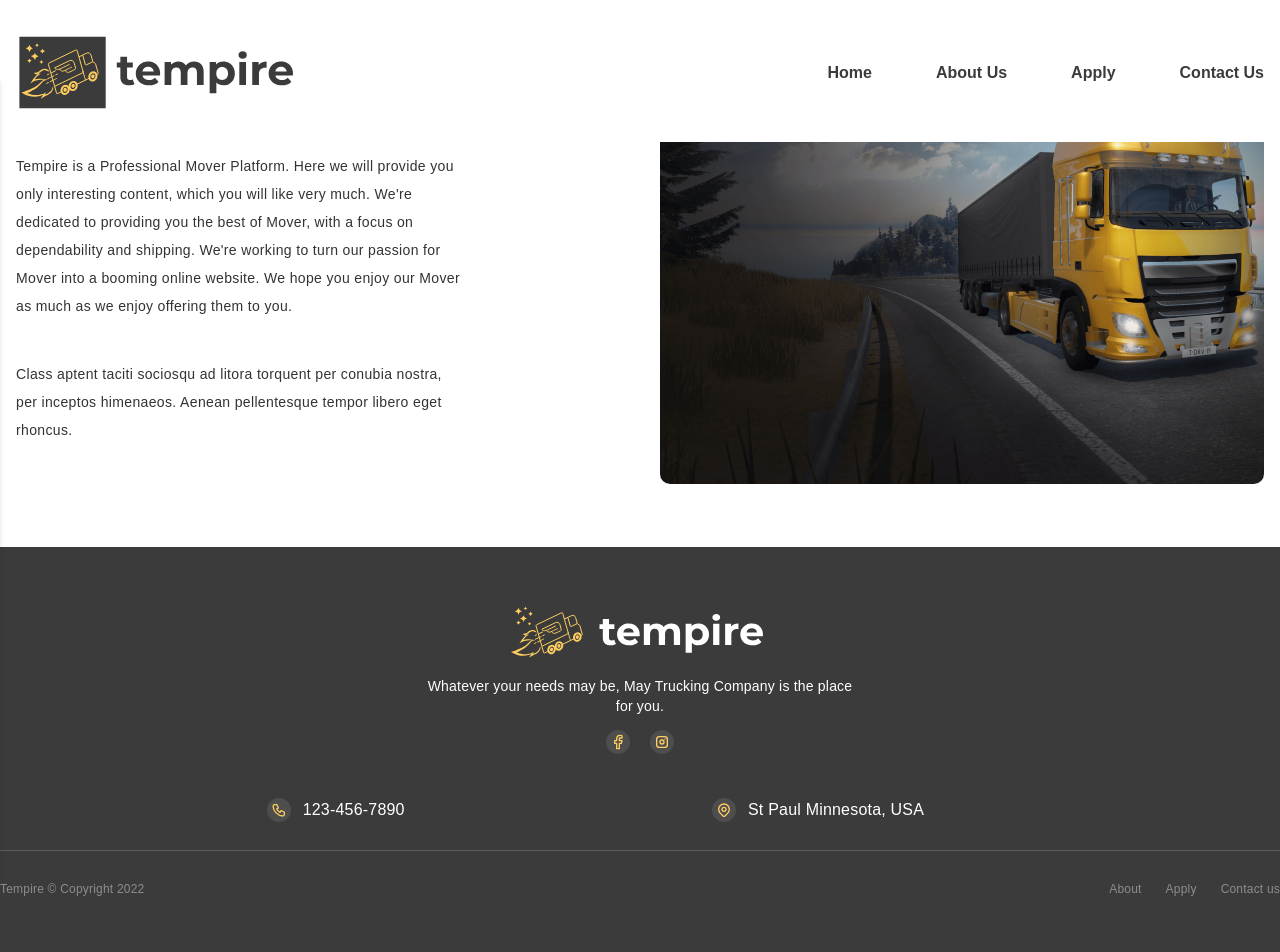
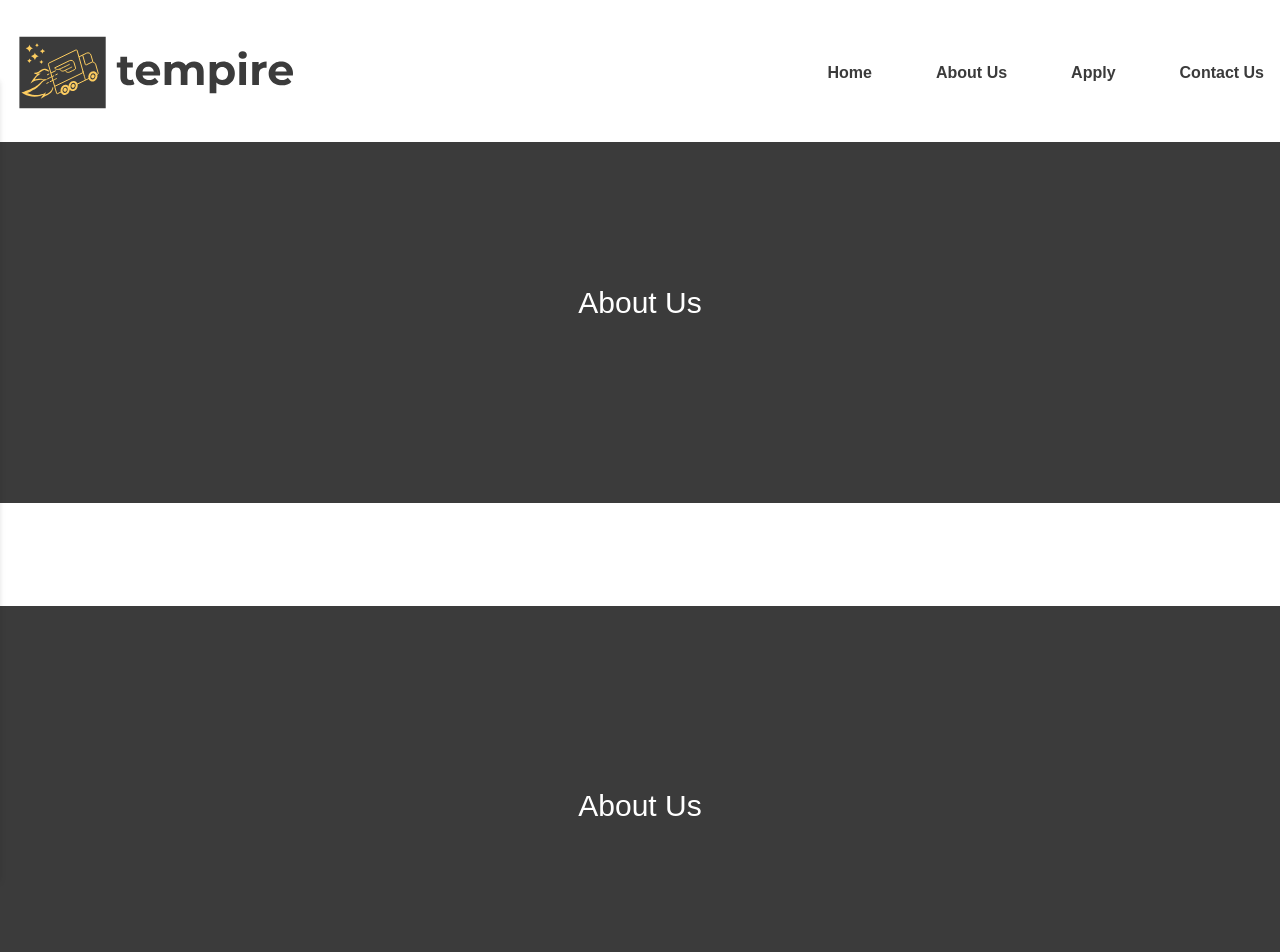
Before and after one commit to mufaqar/tempire, a Next.js app: page /about in a window 1280 px wide. Shown: the top 952 px of the page. Built offline with nearby package versions, Linux system fonts and the light colour scheme.

Commit message:
final code

```diff
--- a/components/About.js
+++ b/components/About.js
@@ -1,10 +1,13 @@
 import Image from 'next/image';
 import React from 'react';
 import AboutImg from '../public/images/main.png';
-import Dots from '../public/images/dot-pattern.svg';
+
+import PageTitle from '../components/pagebanner';
 
 export default function About() {
   return (
+    <>
+      <PageTitle />
       <section
         id="about-us"
         className=" md:pt-[76px] md:pb-[63px] py-[43px] px-4"
@@ -16,17 +19,17 @@ export default function About() {
             </h2>
             <div className="md:w-[80%] w-full">
               <p className="text-sm font-medium leading-[2] tracking-wide text-[#333333] mb-10">
-              Tempire is a Professional Mover Platform. Here we will provide you
-              only interesting content, which you will like very much. We're
-              dedicated to providing you the best of Mover, with a focus on
-              dependability and shipping. We're working to turn our passion for
-              Mover into a booming online website. We hope you enjoy our Mover
-              as much as we enjoy offering them to you.
+                Tempire is a Professional Mover Platform. Here we will provide
+                you only interesting content, which you will like very much.
+                We're dedicated to providing you the best of Mover, with a focus
+                on dependability and shipping. We're working to turn our passion
+                for Mover into a booming online website. We hope you enjoy our
+                Mover as much as we enjoy offering them to you.
               </p>
               <p className="text-sm font-medium leading-[2] tracking-wide text-[#333333] mb-10">
                 Class aptent taciti sociosqu ad litora torquent per conubia
-              nostra, per inceptos himenaeos. Aenean pellentesque tempor libero
-              eget rhoncus.
+                nostra, per inceptos himenaeos. Aenean pellentesque tempor
+                libero eget rhoncus.
               </p>
             </div>
           </div>
@@ -39,5 +42,6 @@ export default function About() {
           </div>
         </div>
       </section>
+    </>
   );
 }
--- /dev/null
+++ b/components/pagebanner.js
@@ -0,0 +1,13 @@
+import React from 'react';
+
+export default function PageTitle({ title }) {
+  return (
+    <>
+      <section className="bg-[#3B3B3B]  ">
+        <div className="flex items-center justify-center container mx-auto  py-16 h-[50vh] mt-[103px]">
+          <h1 className="text-white md:text-3xl">About Us</h1>
+        </div>
+      </section>
+    </>
+  );
+}
--- a/pages/about.js
+++ b/pages/about.js
@@ -1,10 +1,9 @@
 import Header from '../components/header';
-import Stats from '../components/Stats';
+
 import About from '../components/About';
 
-import FAQs from '../components/Faqs';
 import Footer from '../components/footer';
-import Slider from '../components/Hero_Slider';
+import PageTitle from '../components/pagebanner';
 import Head from 'next/head';
 
 export default function Home() {
@@ -15,6 +14,7 @@ export default function Home() {
         <meta name="viewport" content="initial-scale=1.0, width=device-width" />
       </Head>
       <Header />
+      <PageTitle title="About Tempire" />
 
       <About />
 
--- a/pages/apply.js
+++ b/pages/apply.js
@@ -1,10 +1,8 @@
 import Header from '../components/header';
-import Stats from '../components/Stats';
-import About from '../components/About';
 
 import FAQs from '../components/Faqs';
 import Footer from '../components/footer';
-import Slider from '../components/Hero_Slider';
+import PageTitle from '../components/pagebanner';
 import Head from 'next/head';
 
 export default function Home() {
@@ -15,6 +13,7 @@ export default function Home() {
         <meta name="viewport" content="initial-scale=1.0, width=device-width" />
       </Head>
       <Header />
+      <PageTitle title="About Tempire" />
 
       <FAQs />
 
--- a/pages/contact.js
+++ b/pages/contact.js
@@ -1,10 +1,8 @@
 import Header from '../components/header';
-import Stats from '../components/Stats';
-import About from '../components/About';
 
 import FAQs from '../components/Faqs';
 import Footer from '../components/footer';
-import Slider from '../components/Hero_Slider';
+import PageTitle from '../components/pagebanner';
 import Head from 'next/head';
 
 export default function Home() {
@@ -15,6 +13,7 @@ export default function Home() {
         <meta name="viewport" content="initial-scale=1.0, width=device-width" />
       </Head>
       <Header />
+      <PageTitle title="Contact Us Tempire" />
 
       <FAQs />
 
```
Lines whose indentation alone changed are shown as unchanged.
